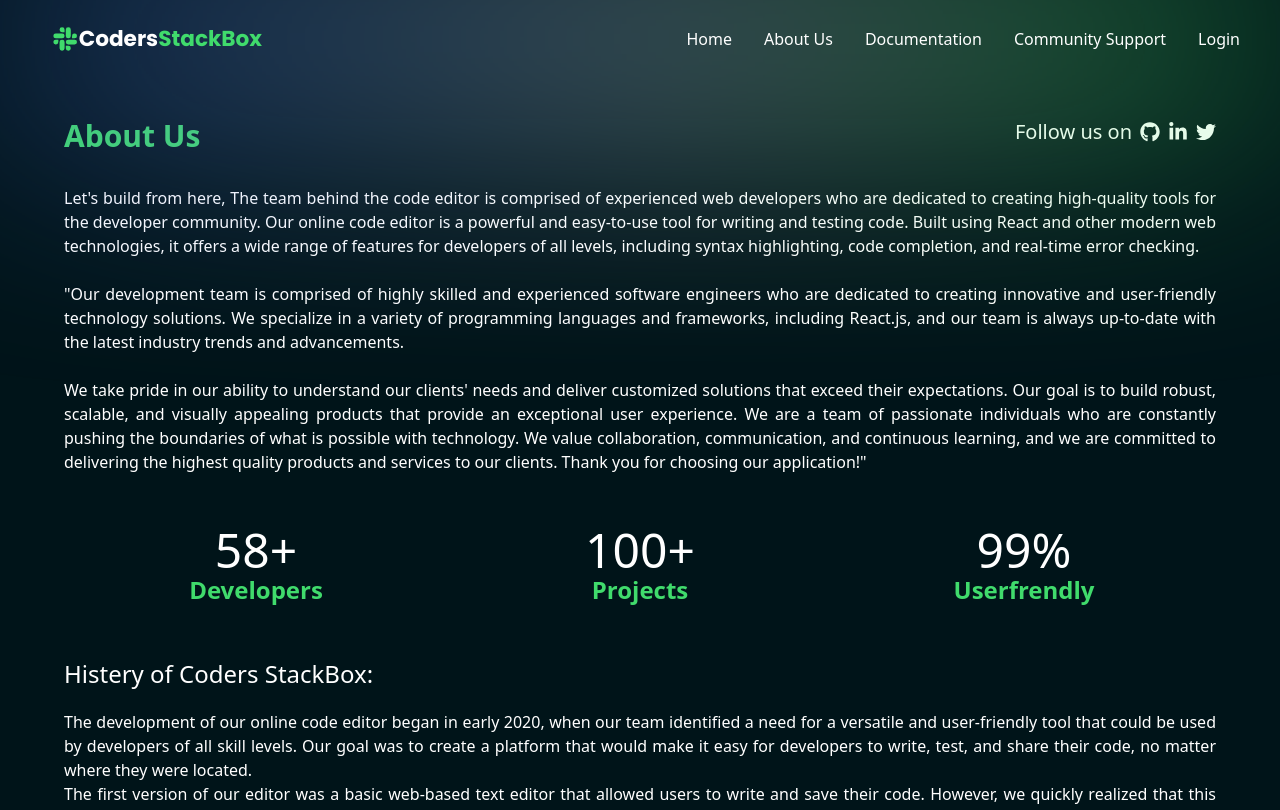
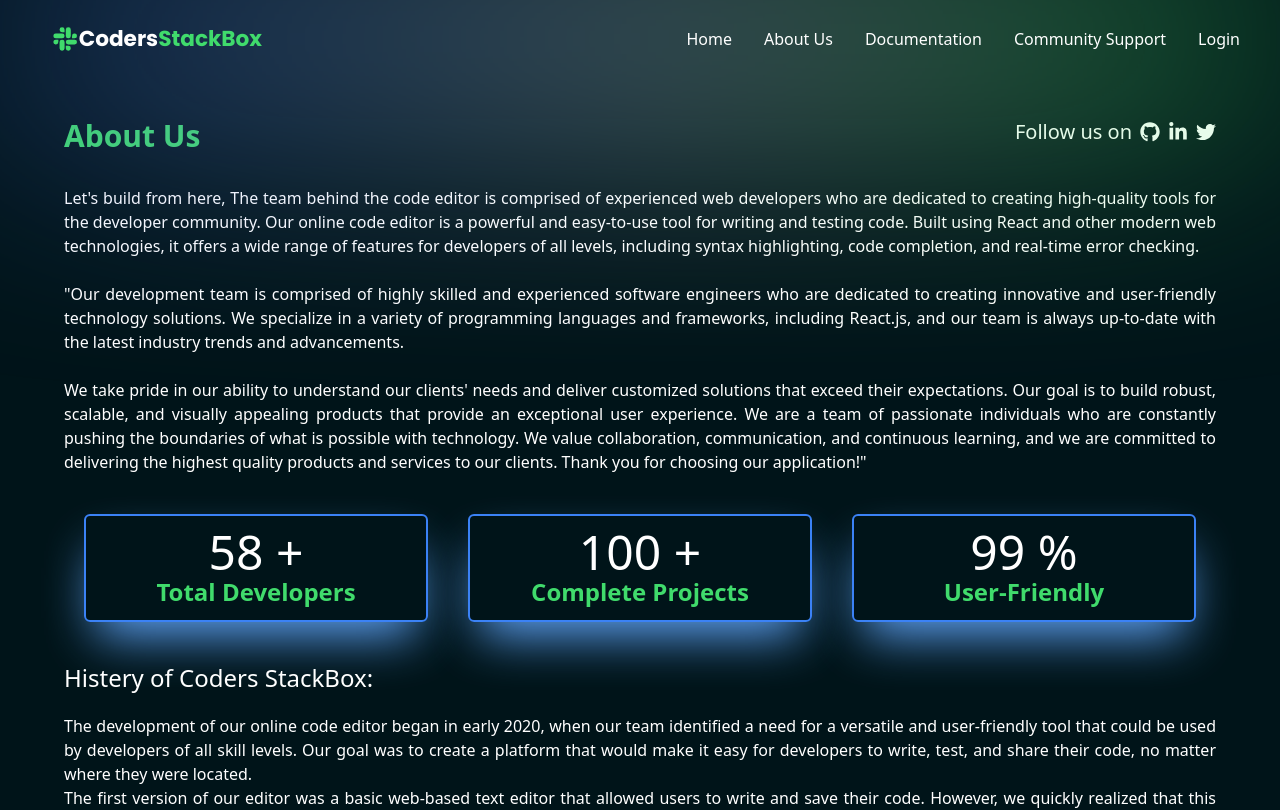
Before and after one commit to 1Md-Rakibul-Islam/coders-stackbox-client, a React (Create React App) app: page /about in a window 1280 px wide. Shown: the top 810 px of the page. Built offline with nearby package versions, Linux system fonts and the light colour scheme; no server answers.

Commit message:
add a counterUp on about page

```diff
--- a/package.json
+++ b/package.json
@@ -9,6 +9,7 @@
     "daisyui": "^2.46.1",
     "firebase": "^9.15.0",
     "react": "^18.2.0",
+    "react-countup": "^6.4.0",
     "react-dom": "^18.2.0",
     "react-hook": "^0.0.1",
     "react-hook-form": "^7.42.0",
@@ -17,6 +18,7 @@
     "react-icons": "^4.7.1",
     "react-router-dom": "^6.6.2",
     "react-scripts": "5.0.1",
+    "react-scroll-trigger": "^0.6.14",
     "web-vitals": "^2.1.4"
   },
   "scripts": {
--- a/src/Pages/AboutUs/AboutUs.js
+++ b/src/Pages/AboutUs/AboutUs.js
@@ -1,7 +1,10 @@
 import React from 'react';
 import { FaGit, FaGithub, FaLinkedin, FaLinkedinIn, FaTwitter } from 'react-icons/fa';
+import CountUp from 'react-countup/build';
 
 const AboutUs = () => {
+
+
     return (
         <div className='text-white text-justify'>
             <div className='flex justify-between'>
@@ -23,17 +26,17 @@ const AboutUs = () => {
             </p>
 
             <div className='grid gap-10 grid-cols-1 md:grid-cols-2 lg:grid-cols-3 text-center my-10 mx-5'>
-                <div className=' p-3 rounded-md '>
-                    <h2 className='text-5xl'>58+</h2>
-                    <p className='text-2xl font-semibold text-secondary'>Developers</p>
+                <div className=' p-3 rounded-md border-2 border-blue-500 shadow-2xl shadow-blue-400'>
+                    <CountUp className='text-5xl' start={0} end={58} duration={2.75} separator=" " suffix=" +"></CountUp>
+                    <p className='text-2xl font-semibold text-secondary'>Total Developers</p>
                 </div>
-                <div className=' p-3 rounded-md '>
-                    <h2 className='text-5xl'>100+</h2>
-                    <p className='text-2xl font-semibold text-secondary'>Projects</p>
+                <div className=' p-3 rounded-md border-2 border-blue-500 shadow-2xl shadow-blue-400'>
+                    <CountUp className='text-5xl' start={0} end={100} duration={2.75} separator=" " suffix=" +"></CountUp>
+                    <p className='text-2xl font-semibold text-secondary'>Complete Projects</p>
                 </div>
-                <div className=' p-3 rounded-md '>
-                    <h2 className='text-5xl'>99%</h2>
-                    <p className='text-2xl font-semibold text-secondary'>Userfrendly</p>
+                <div className=' p-3 rounded-md border-2 border-blue-500 shadow-2xl shadow-blue-400'>
+                    <CountUp className='text-5xl' start={0} end={99} duration={2.75} separator=" " suffix=" %"></CountUp>
+                    <p className='text-2xl font-semibold text-secondary'>User-Friendly</p>
                 </div>
             </div>
 
--- a/src/Pages/Home/Hero/Hero.js
+++ b/src/Pages/Home/Hero/Hero.js
@@ -8,7 +8,7 @@ const Hero = () => {
     <header className="my-10 ">
       <div className="grid md:grid-cols-2 grid-cols-1 md:mt-24 text-white gap-10 mx-5 items-center justify-center ">
         <div className="">
-          <h1 className="text-4xl font-bold ">Coders StackBox is the best place to build, test, and discover front-end code.</h1>
+          <h1 className="text-5xl font-bold mr-5 font-italic">C<span className='text-secondary text-6xl'>o</span>ders Stack<span className='text-secondary'>Box</span> is the best place to build, test, and discover front-end code.</h1>
           <p className="my-10 text-justify">Build your Fron-End Web Application. Get work done quicker by building out entire projects or isolating code to test features and animations. Want to keep it all  under wraps? Become a part of the most active front-end community in the world by sharing work. Presenting at a conference? Show your code directly in the browser with Presentation Mode.</p>
           <Button>Start Coding <FaArrowRight className='ml-2'></FaArrowRight> </Button>
 
--- a/src/Pages/Shared/Navbar/Navbar.js
+++ b/src/Pages/Shared/Navbar/Navbar.js
@@ -47,7 +47,7 @@ const Navbar = () => {
                 </div>
                 <ul className={`md:flex md:items-center md:pb-0
                 pb-12 absolute md:static text-white z-10
-                left-0 w-full md:w-auto md:pl-0 pl-9 transition-all duration-500 ease-in
+                w-full md:w-auto transition-all duration-500 ease-in
                 ${open ?'top-20 opacity-100 navglassmorphism p-5 ':'top-[-490px]'} `}>
                         <li><Link className="lg:ml-8 ml-0" to='/'>Home</Link></li>
                         <li><Link className="lg:ml-8 ml-0" to='/about'>About Us</Link></li>
```
Also changed, not shown: 1 other file (tests, documents, lock files or other folders).
